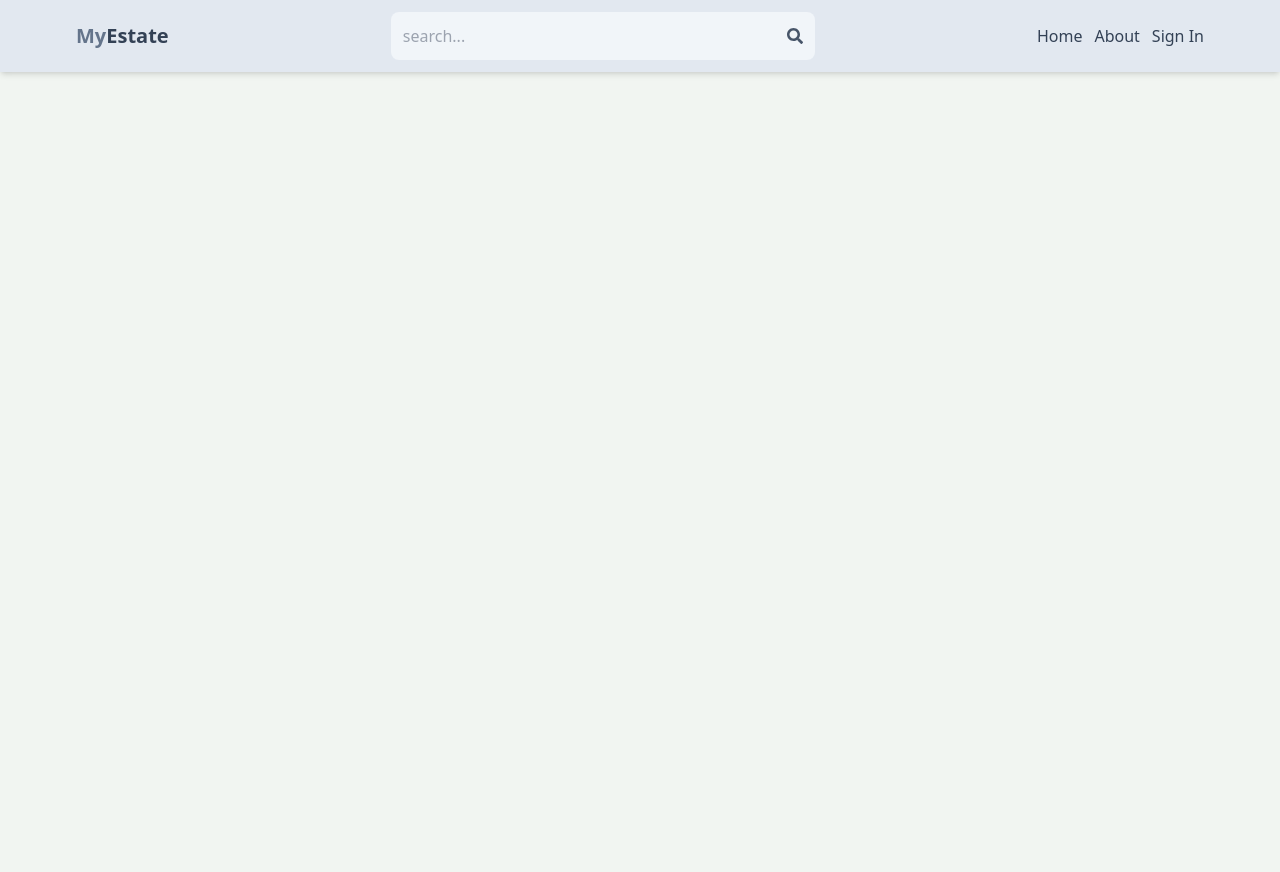
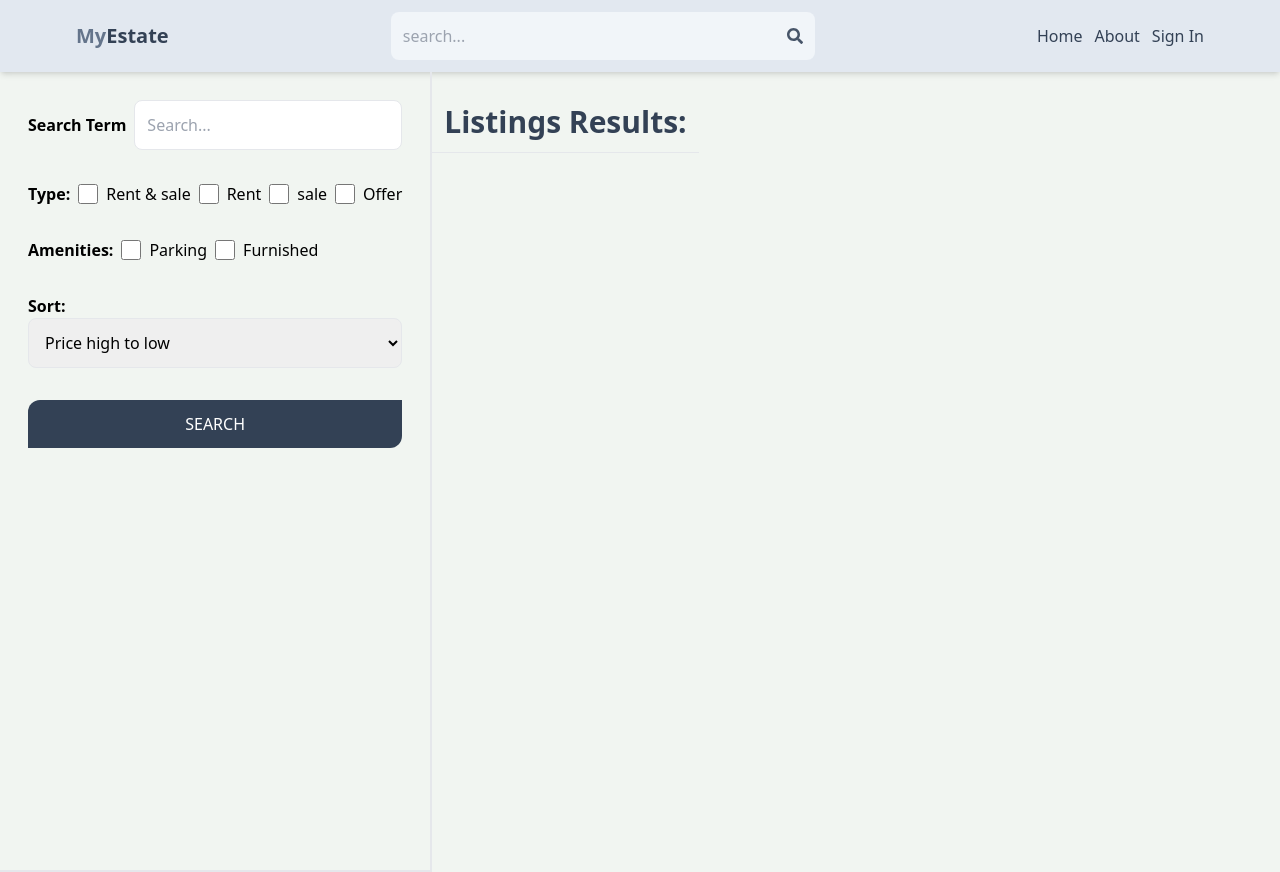
Before and after one commit to ramprasadchauhan/mern-estate, a React (Vite) app in the folder client/: page /search in a window 1280 px wide. Before the commit the page ends 800 px from the top, so only its background shows below. Built offline with nearby package versions, Linux system fonts and the light colour scheme; no server answers.

Commit message:
create search page ui

```diff
--- a/client/src/App.jsx
+++ b/client/src/App.jsx
@@ -9,6 +9,7 @@
 import CreateListing from "./pages/CreateListing";
 import UpdateListing from "./pages/UpdateListing";
 import Listing from "./pages/Listing";
+import Search from "./pages/Search";
 
 const App = () => {
   return (
@@ -19,6 +20,7 @@
         <Route path="/sign-in" element={<SignIn />} />
         <Route path="/sign-up" element={<SignUp />} />
         <Route path="/listing/:listingId" element={<Listing />} />
+        <Route path="/search" element={<Search />} />
         <Route element={<PrivateRoute />}>
           <Route path="/profile" element={<Profile />} />
           <Route path="/create-listing" element={<CreateListing />} />
@@ -27,6 +29,7 @@
             element={<UpdateListing />}
           />
         </Route>
+
         <Route path="/about" element={<About />} />
       </Routes>
     </BrowserRouter>
--- /dev/null
+++ b/client/src/pages/Search.jsx
@@ -0,0 +1,69 @@
+const Search = () => {
+  return (
+    <div className="flex flex-col md:flex-row">
+      <div className="p-7 border-b-2 md:border-r-2 min-h-screen">
+        <form className="flex flex-col gap-8">
+          <div className="flex items-center gap-2 ">
+            <label className="whitespace-nowrap font-semibold">
+              Search Term
+            </label>
+            <input
+              type="text"
+              id="searchTerm"
+              placeholder="Search..."
+              className="border rounded-lg p-3 w-full"
+            />
+          </div>
+          <div className="flex gap-2 flex-wrap items-center">
+            <label className="font-semibold">Type:</label>
+            <div className="flex gap-2">
+              <input type="checkbox" id="all" className="w-5" />
+              <span>Rent & sale</span>
+            </div>
+            <div className="flex gap-2">
+              <input type="checkbox" id="rent" className="w-5" />
+              <span>Rent</span>
+            </div>
+            <div className="flex gap-2">
+              <input type="checkbox" id="sale" className="w-5" />
+              <span> sale</span>
+            </div>
+            <div className="flex gap-2">
+              <input type="checkbox" id="offer" className="w-5" />
+              <span>Offer</span>
+            </div>
+          </div>
+          <div className="flex gap-2 flex-wrap items-center">
+            <label className="font-semibold">Amenities:</label>
+            <div className="flex gap-2">
+              <input type="checkbox" id="parking" className="w-5" />
+              <span>Parking</span>
+            </div>
+            <div className="flex gap-2">
+              <input type="checkbox" id="furnished" className="w-5" />
+              <span>Furnished</span>
+            </div>
+          </div>
+          <div className="flex flex-col">
+            <label className="font-semibold">Sort:</label>
+            <select className="border rounded-lg p-3" id="sort_order">
+              <option>Price high to low</option>
+              <option>Price low to high</option> <option>Latest</option>
+              <option>Oldest</option>
+            </select>
+          </div>
+          <button className="bg-slate-700 text-white rounded-tl-xl rounded-br-xl hover:shadow-lg uppercase hover:opacity-95 p-3">
+            Search
+          </button>
+        </form>
+      </div>
+      <div>
+        <h1 className="text-3xl font-semibold border-b p-3 text-slate-700 mt-5">
+          Listings Results:
+        </h1>
+      </div>
+    </div>
+  );
+};
+
+export default Search;
```
